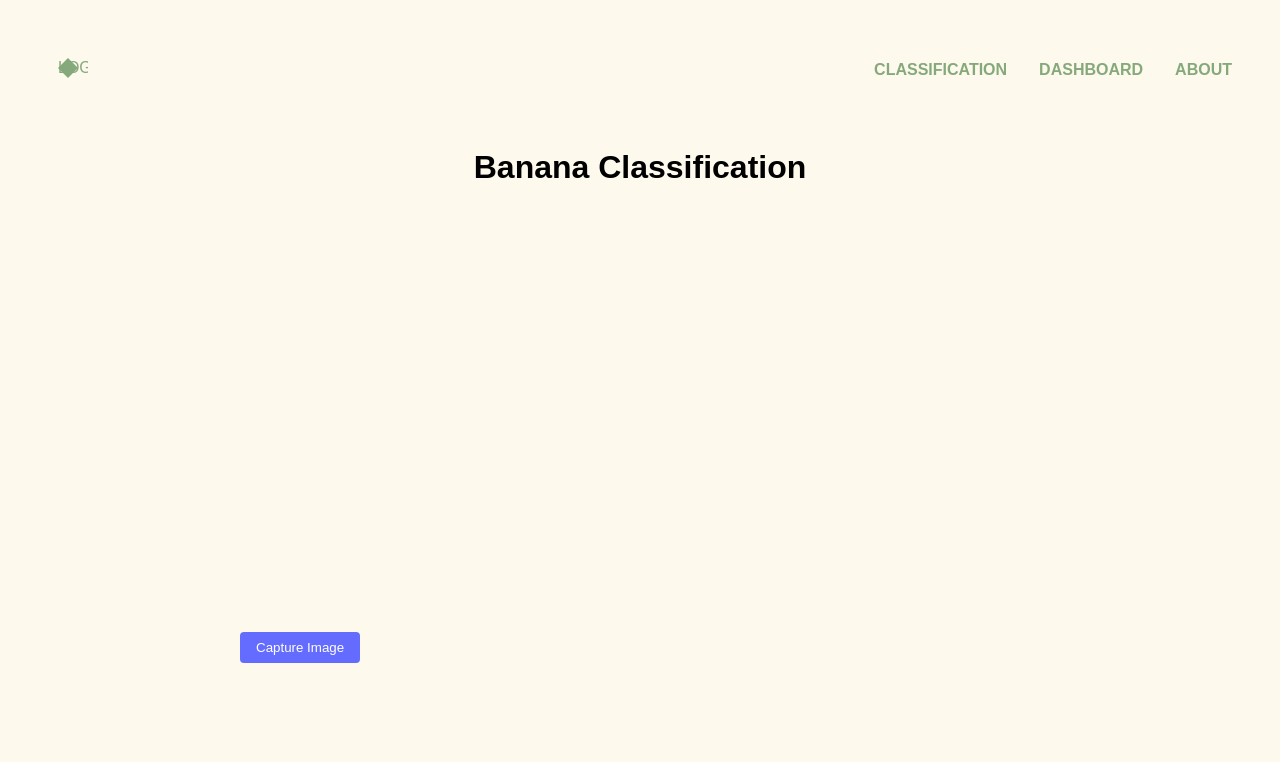
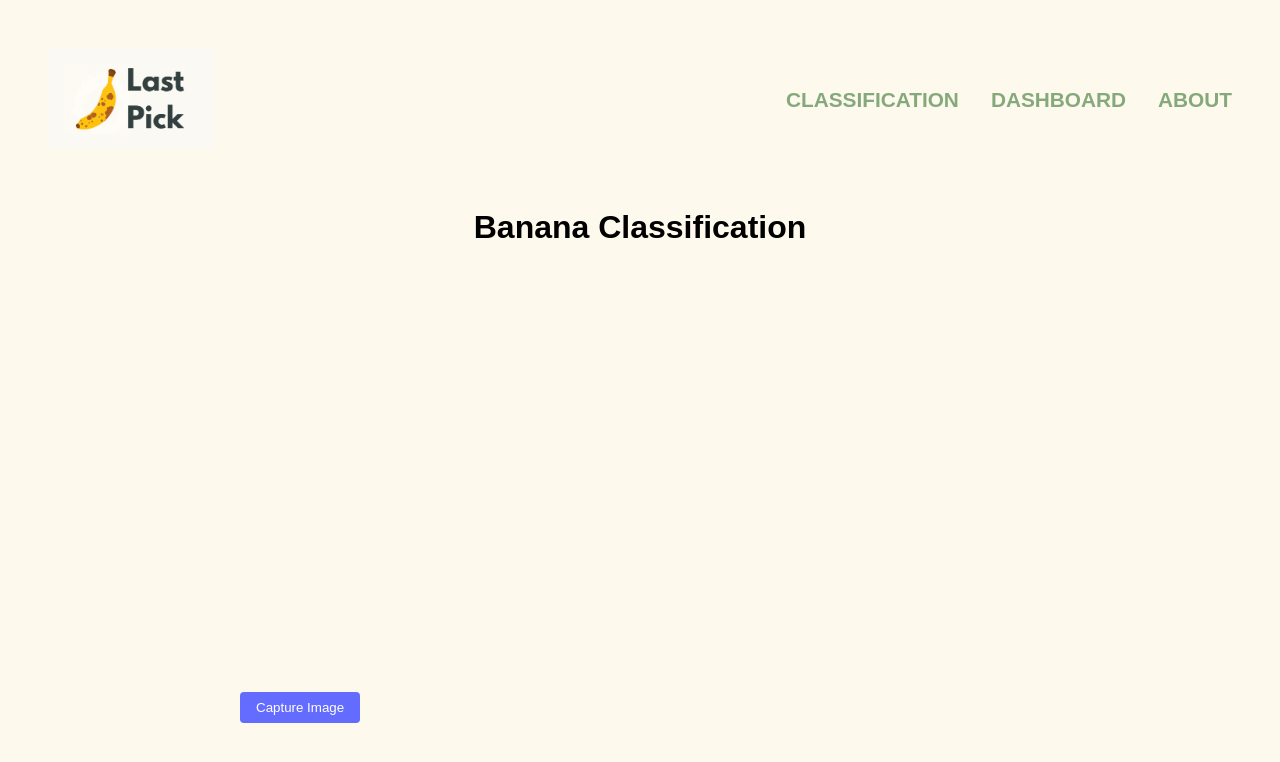
Before and after one commit to rseal2/banana-app, a React (Vite) app in the folder client/: page / in a window 1280 px wide. Shown: the top 762 px of the page. Built offline with nearby package versions, Linux system fonts and the light colour scheme; no server answers.

Commit message:
styled nav bar

```diff
--- a/client/src/components/NavBar.jsx
+++ b/client/src/components/NavBar.jsx
@@ -1,4 +1,5 @@
 import { Link } from 'react-router-dom';
+import logo from '../assets/brand.png';
 
 export default function Navbar() {
   return (
@@ -8,19 +9,12 @@ export default function Navbar() {
       justifyContent: 'space-between',
       alignItems: 'center',
     }}>
-      {/* Logo (Inline SVG) */}
       <Link to="/" style={{ textDecoration: 'none' }}>
-        <svg
-          width="40"
-          height="40"
-          viewBox="0 0 40 40"
-          fill="#86a97c"  // Your brand color
-          xmlns="http://www.w3.org/2000/svg"
-        >
-          {/* Paste your SVG path(s) here */}
-          <path d="M10 20L20 10L30 20L20 30Z" />
-          <text x="10" y="25" fill="#86a97c">LOGO</text> {/* Optional text */}
-        </svg>
+      <img
+  src={logo}
+  alt="Logo"
+  style={{ height: '100px' }}
+/>
       </Link>
 
       {/* Navigation Links */}
@@ -37,4 +31,5 @@ const linkStyle = {
   color: '#86a97c',
   textDecoration: 'none',
   fontWeight: 'bold',
+  fontSize: '1.3rem',
 };
```
Also changed, not shown: client/src/assets/brand.png (added).
